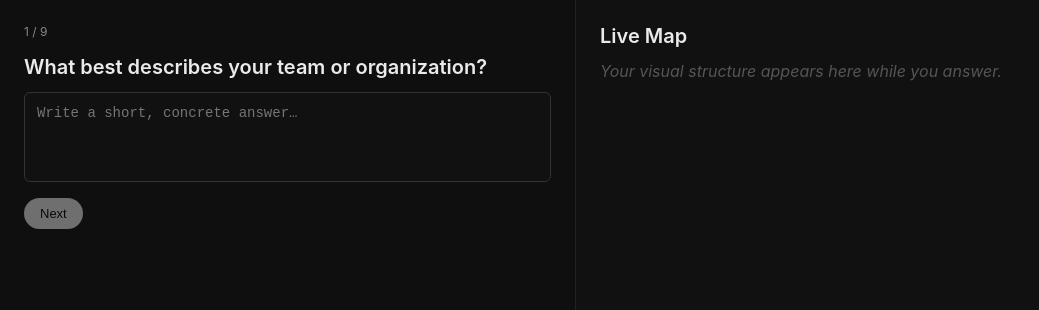
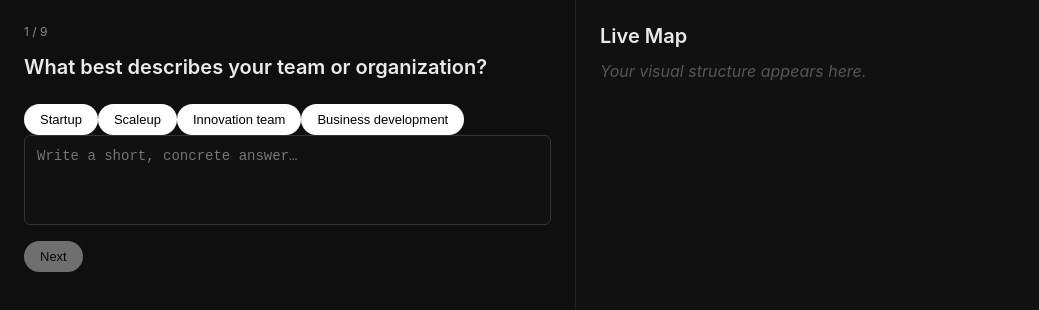
Before and after one commit to millevision/wishpic-app, a plain HTML site: page index.html in a window 1280 px wide. Shown: the top 310 px of the page, without its empty margins (0-1039 px from the left). Drawn offline with Linux system fonts and the light colour scheme.

Commit message:
Update index.html

```diff
--- a/index.html
+++ b/index.html
@@ -91,16 +91,43 @@
 </div>
 
 <script>
-  const questions = [
-    "What best describes your team or organization?",
-    "What is your main ambition right now?",
-    "If things go well, what should be true in 12–24 months?",
-    "What matters most to get right?",
-    "What is the biggest obstacle today?",
-    "What other obstacles are slowing you down?",
-    "What is already in motion?",
-    "What feels unclear or risky?",
-    "What would success make possible next?"
+  const steps = [
+    {
+      q: "What best describes your team or organization?",
+      options: ["Startup", "Scaleup", "Innovation team", "Business development"]
+    },
+    {
+      q: "What is your main ambition right now?",
+      options: ["Grow faster", "Find focus", "Align the team", "Explore new directions"]
+    },
+    {
+      q: "If things go well, what should be true in 12–24 months?",
+      options: ["Clear strategy", "Stronger execution", "New business model", "Scalable growth"]
+    },
+    {
+      q: "What matters most to get right?",
+      options: ["Priorities", "Ownership", "Speed", "Quality"]
+    },
+    {
+      q: "What is the biggest obstacle today?",
+      options: ["Too many initiatives", "Unclear direction", "Lack of resources", "Low alignment"]
+    },
+    {
+      q: "What other obstacles are slowing you down?",
+      options: ["Decision-making", "Communication", "Processes", "Capabilities"]
+    },
+    {
+      q: "What is already in motion?",
+      options: ["Ongoing initiatives", "Experiments", "Internal change", "Nothing yet"]
+    },
+    {
+      q: "What feels unclear or risky?",
+      options: ["Market", "Execution", "Team", "Timing"]
+    },
+    {
+      q: "What would success make possible next?",
+      options: ["Scale", "Invest", "Expand", "Refocus"]
+    }
   ];
 
   let step = 0;
@@ -108,49 +135,53 @@
 
   const qEl = document.getElementById("question");
   const pEl = document.getElementById("progress");
-  const iEl = document.getElementById("input");
-  const bEl = document.getElementById("next");
   const preview = document.getElementById("preview");
+  const left = document.querySelector(".left");
 
   function render() {
-    qEl.textContent = questions[step];
-    pEl.textContent = `${step + 1} / ${questions.length}`;
-    iEl.value = answers[step] || "";
-    bEl.textContent = step === questions.length - 1 ? "Finish" : "Next";
-    bEl.disabled = !iEl.value.trim();
+    pEl.textContent = `${step + 1} / ${steps.length}`;
+    qEl.textContent = steps[step].q;
+
+    const buttons = steps[step].options
+      .map(
+        opt => `<button class="option-btn">${opt}</button>`
+      )
+      .join("");
+
+    left.querySelectorAll(".option-btn").forEach(b => b.remove());
+    qEl.insertAdjacentHTML("afterend", `<div class="options">${buttons}</div>`);
+
+    document.querySelectorAll(".option-btn").forEach(btn => {
+      btn.onclick = () => {
+        answers[step] = btn.textContent;
+        step++;
+        if (step < steps.length) {
+          render();
+        } else {
+          showResult();
+        }
+      };
+    });
+
     renderPreview();
   }
 
   function renderPreview() {
-    if (answers.length === 0) {
-      preview.innerHTML = `<div class="placeholder">Your visual structure appears here while you answer.</div>`;
-      return;
-    }
     preview.innerHTML = answers
       .map((a, i) => `<div class="card"><strong>${i + 1}</strong> · ${a}</div>`)
-      .join("");
+      .join("") || `<div class="placeholder">Your visual structure appears here.</div>`;
   }
 
-  iEl.addEventListener("input", () => {
-    bEl.disabled = !iEl.value.trim();
-  });
-
-  bEl.addEventListener("click", () => {
-    answers[step] = iEl.value.trim();
-    step++;
-    if (step < questions.length) {
-      render();
-    } else {
-      qEl.textContent = "Done.";
-      iEl.style.display = "none";
-      bEl.style.display = "none";
-      pEl.textContent = "Result";
-      renderPreview();
-    }
-  });
+  function showResult() {
+    qEl.textContent = "Done.";
+    document.querySelector(".options").remove();
+    pEl.textContent = "Result";
+    renderPreview();
+  }
 
   render();
 </script>
 
+
 </body>
 </html>
```
